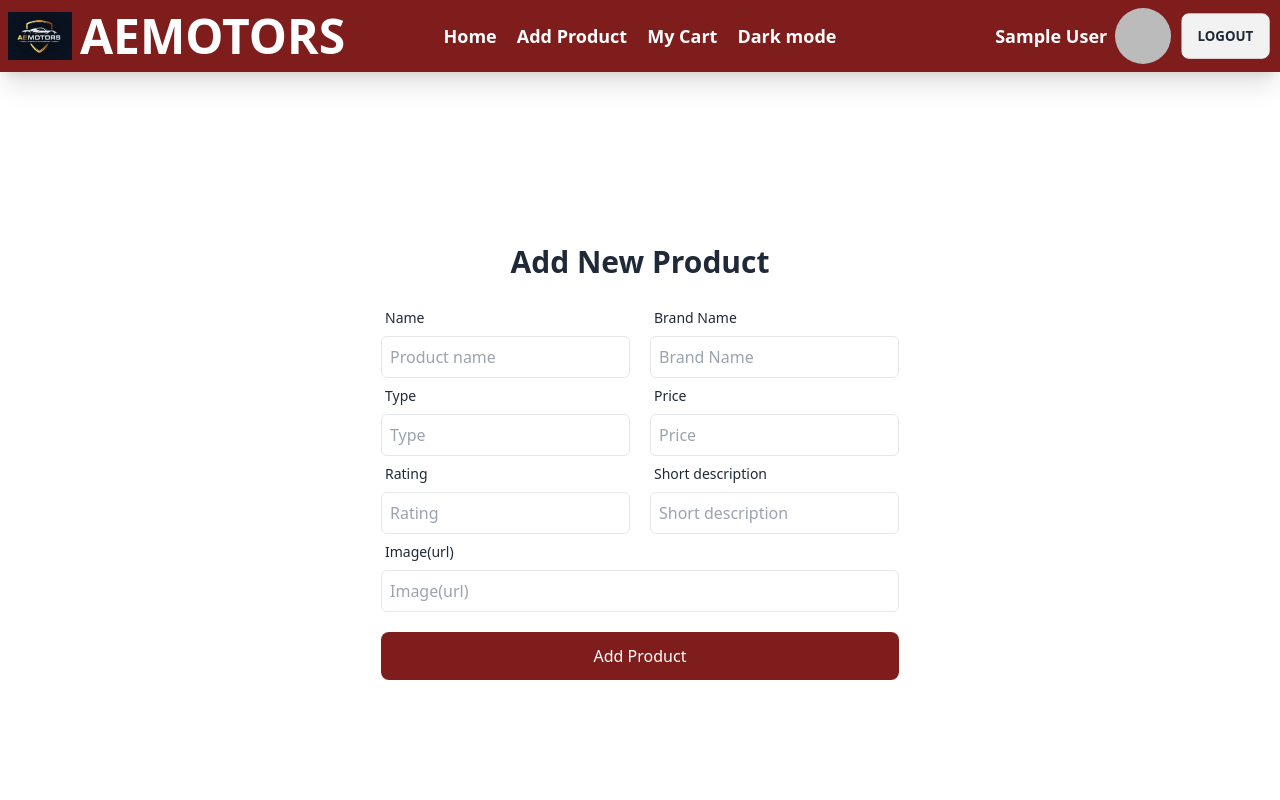
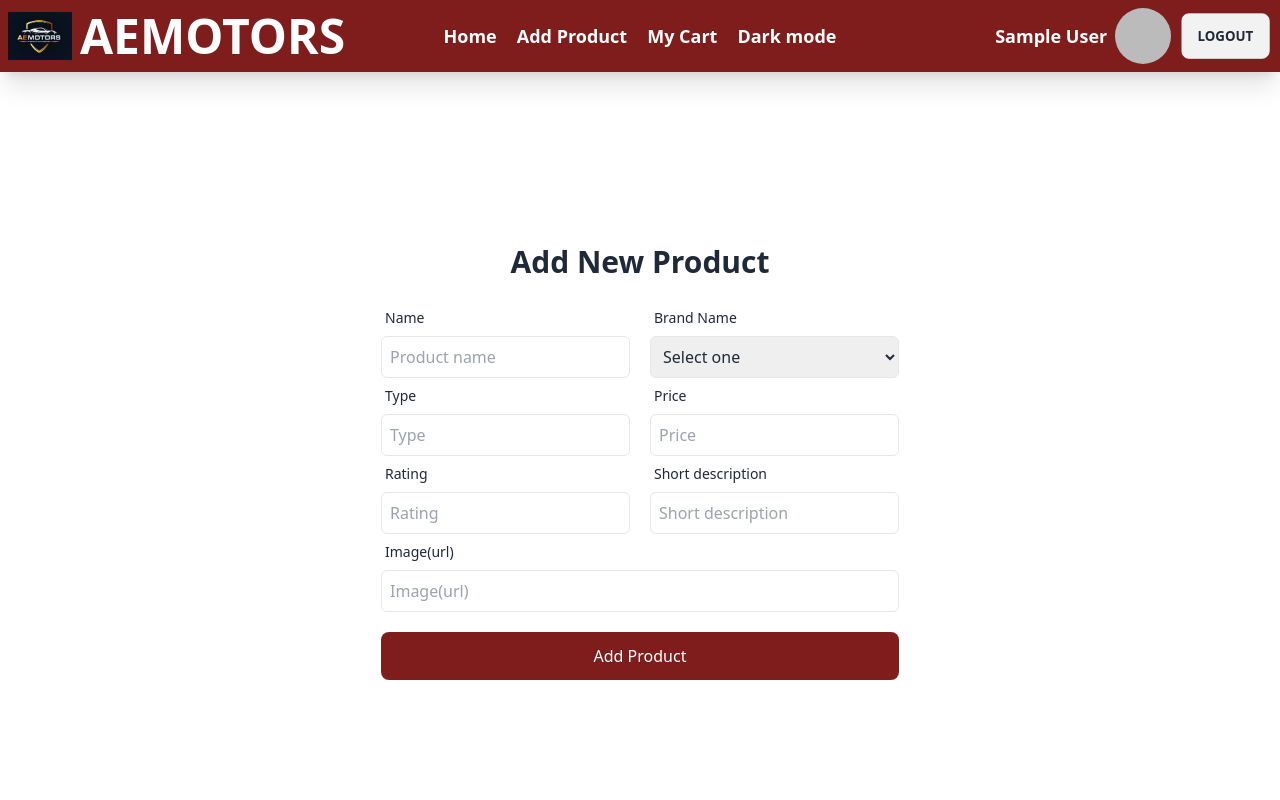
Before and after one commit to Sabbir6644/AEMOTORS-CLIENT, a React (Vite) app: page /addProduct in a window 1280 px wide. Shown: the top 800 px of the page. Built offline with nearby package versions, Linux system fonts and the light colour scheme; no server answers; sample sign-in values are in the browser's storage.

Commit message:
upadate add and update product section

```diff
--- a/src/Component/AddProduct.jsx
+++ b/src/Component/AddProduct.jsx
@@ -2,7 +2,7 @@ import Swal from "sweetalert2";
 
 
 const AddProduct = () => {
-     const handleAdd= e=>{
+     const handleAdd = e => {
           e.preventDefault();
           const name = e.target.name.value;
           const brandName = e.target.brandName.value;
@@ -11,7 +11,7 @@ const AddProduct = () => {
           const rating = e.target.rating.value;
           const details = e.target.details.value;
           const image = e.target.image.value;
-         const newProduct={name, brandName, type, price, rating, details, image }
+          const newProduct = { name, brandName, type, price, rating, details, image }
           console.log(name);
 
           fetch('https://user-management-server-4tv0wlx3x-servers-projects.vercel.app/product/', {
@@ -22,7 +22,7 @@ console.log(name);
                body: JSON.stringify(newProduct)
           })
                .then(res => res.json())
-               .then(data =>{
+               .then(data => {
                     console.log(data)
                     if (data.acknowledged) {
                          Swal.fire({
@@ -34,7 +34,7 @@ console.log(name);
                          })
 
                     }
-               } )
+               })
      }
 
      return (
@@ -56,7 +56,16 @@ console.log(name);
                                    <label className="label">
                                         <span className="label-text">Brand Name</span>
                                    </label>
-                         <input type="text" placeholder="Brand Name" name="brandName" className="rounded-md p-2 border w-full max-w-xs" />
+
+                                   <select name="brandName" className="rounded-md p-2 border w-full max-w-xs">
+                                        <option value="others">Select one</option>
+                                        <option value="Toyota">Toyota</option>
+                                        <option value="Bmw">Bmw</option>
+                                        <option value="Tesla">Tesla</option>
+                                        <option value="Ford">Ford</option>
+                                        <option value="Honda">Honda</option>
+                                        <option value="Mercedes">Mercedes-Benz</option>
+                                   </select>
                               </div>
                          </div>
 
@@ -72,7 +81,7 @@ console.log(name);
                                    <label className="label">
                                         <span className="label-text">Price</span>
                                    </label>
-                         <input type="text" placeholder="Price" name="price"  className="rounded-md p-2 border w-full max-w-xs" />
+                                   <input type="text" placeholder="Price" name="price" className="rounded-md p-2 border w-full max-w-xs" />
                               </div>
                          </div>
 
--- a/src/Component/UpdateProduct.jsx
+++ b/src/Component/UpdateProduct.jsx
@@ -57,7 +57,15 @@ const {name, brandName, type, price, rating, details, image, _id } = useLoaderDa
                          <label className="label">
                               <span className="label-text">Brand Name</span>
                          </label>
-                         <input type="text" placeholder="Brand Name" defaultValue={brandName} name="brandName" className="rounded-md p-2 border w-full " />
+                         <select name="brandName" className="rounded-md p-2 border w-full max-w-xs">
+                                        <option value="others">Select one</option>
+                                        <option value="Toyota">Toyota</option>
+                                        <option value="Bmw">Bmw</option>
+                                        <option value="Tesla">Tesla</option>
+                                        <option value="Ford">Ford</option>
+                                        <option value="Honda">Honda</option>
+                                        <option value="Mercedes">Mercedes-Benz</option>
+                                   </select>
                     </div>
                </div>
 
```
Lines whose indentation alone changed are shown as unchanged.
